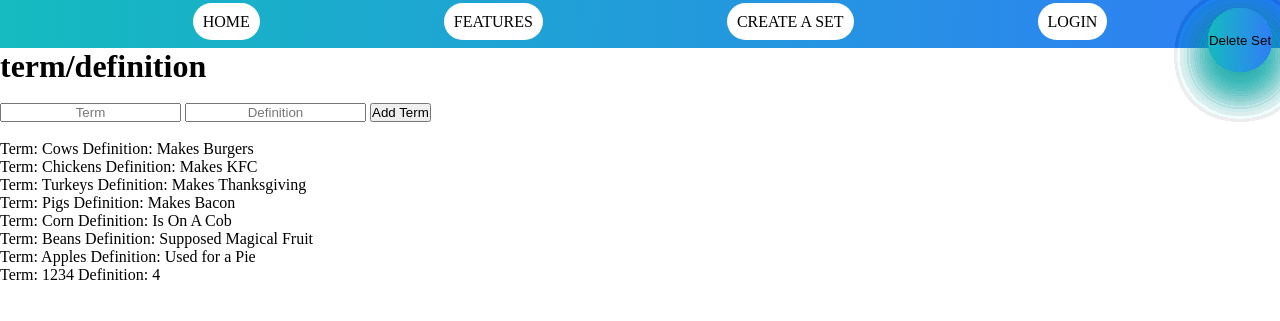
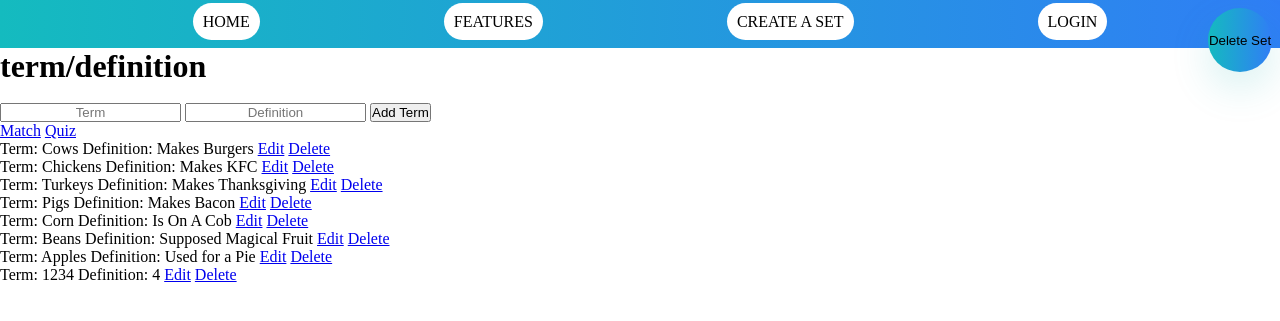
Before and after one commit to Logan-Borzych/quizlet2electricboogaloo, a Flask app: page /sets/1 in a window 1280 px wide. Shown: the top 321 px of the page. Run offline with Flask 3, Linux system fonts and the light colour scheme; data comes from the database, SQL or seed files in the repository; both versions use the stored data as it was after the commit.

Commit message:
Quiz progress

```diff
--- a/app.py
+++ b/app.py
@@ -4,6 +4,7 @@ from fuzzywuzzy import process
 from flask_migrate import Migrate
 from functions import *
 import logging
+import random
 
 #fart
 
@@ -196,6 +197,32 @@ def delete_all_entries_for_set_id(set_id):
         db.session.query(term).filter_by(set_id).delete()
         db.session.commit()
 
+#Quiz feature page
+@app.route('/quizSetUp/<int:set_id>', methods=['GET', 'POST'])
+def quizSetUp(set_id):
+    print("Inside quizSetUp route")
+    raw_set_data = Set.query.get_or_404(set_id)
+    app.logger.info(raw_set_data)
+    num_terms = Term.query.filter_by(set_id=set_id).count()
+
+    return render_template('quiz_SetUp.html', set_id=set_id, set_data=raw_set_data, num_terms=num_terms)
+
+@app.route('/quiz/<int:set_id>/<int:amount_of_questions>', methods=['GET', 'POST'])
+def quiz(set_id, amount_of_questions):
+    print("Inside quiz route")
+    raw_set_data = Set.query.get_or_404(set_id)
+    app.logger.info(raw_set_data)
+
+    return render_template('quiz.html', set_id=set_id, set_data=raw_set_data, amount_of_questions=amount_of_questions)
+
+def questionCreate(set_id, flashcard_id):
+    #Random Num Range (For Wrong Answers)
+    min_number = 1
+    right_answer_id = flashcard_id
+    max_number = Term.query.filter_by(set_id=set_id).count()
+    random_numbers = random.sample([number for number in range(min_number, max_number + 1) if number != excluded_number], 2)
+    random_numbers.append(excluded_number)
+    random.shuffle(random_numbers)
 
 #matching game page
 @app.route('/match/<int:set_id>', methods=['GET', 'POST'])
--- a/templates/quiz.html
+++ b/templates/quiz.html
@@ -1 +1,3 @@
 <h1>Quiz</h1>
+
+<input type="button">
--- a/templates/sets.html
+++ b/templates/sets.html
@@ -12,20 +12,22 @@
         <form action="{{ url_for('specific_sets', set_id=set_id)}}" METHOD="POST">
             <input type="text" placeholder="Term" name="term">
             <input type="text" placeholder="Definition" name="definition">
-            <input type="submit" value="Add Term" class="button">
+            <input type="submit" value="Add Term" class="smallButton">
         </form>
-        <button class="btn_game"><a href="{{ url_for('match', set_id=set_id)}}">Match</a></button>
+        <smallButton class="btn_game"><a href="{{ url_for('match', set_id=set_id)}}">Match</a></smallButton>
+        <smallButton><a href="/quizSetUp/{{ set_id }}">Quiz</a></smallButton>
+
         <br />
         {% for term in set_data.terms %}
         <p>
             <!-- Term Modification / Deletion -->
             Term: {{ term.term }} Definition: {{ term.definition }}
-            <a href="{{ url_for('edit_pair', set_id=set_id, term_id=term.id)}}" class="button"><button>Edit</button></a>
-            <a href="{{ url_for('delete_pair', set_id=set_id, term_id=term.id)}}" class="button"><button>Delete</button></a>
+            <a href="{{ url_for('edit_pair', set_id=set_id, term_id=term.id)}}" class="button"><smallButton>Edit</smallButton></a>
+            <a href="{{ url_for('delete_pair', set_id=set_id, term_id=term.id)}}" class="button"><smallButton>Delete</smallButton></a>
         </p>
         {% endfor %}
         <div>
-            <!-- Delete Set (Nonfunctional) -->
+            <!-- Delete Set -->
             <form method="post" action="/delete_set/{{ set_id }}" class="button">
                 <button type="submit">Delete Set</button>
             </form>
```
Also changed, not shown: static/css/style.css (+9 -0 lines), instance/terms.db, templates/quiz_SetUp.html (line endings or trailing spaces).
